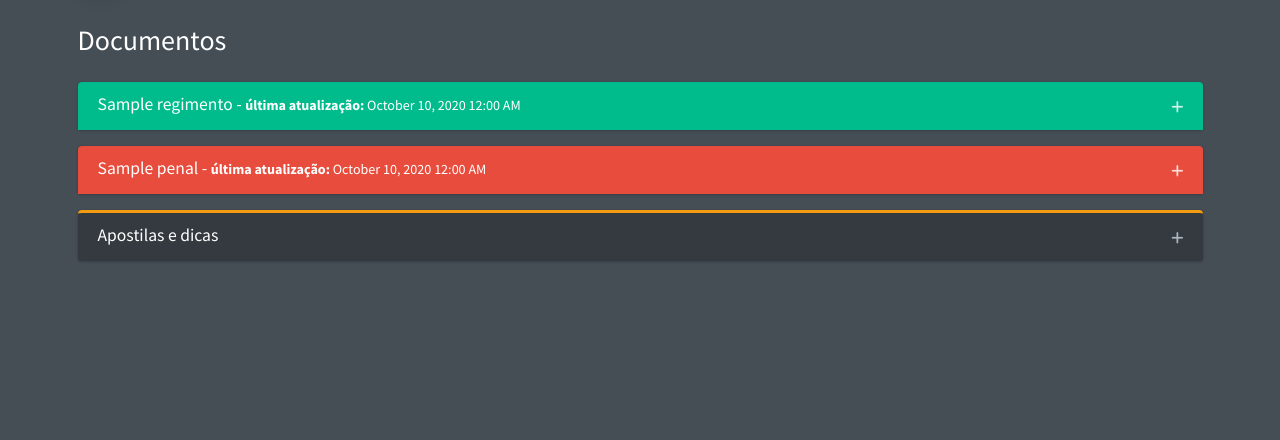
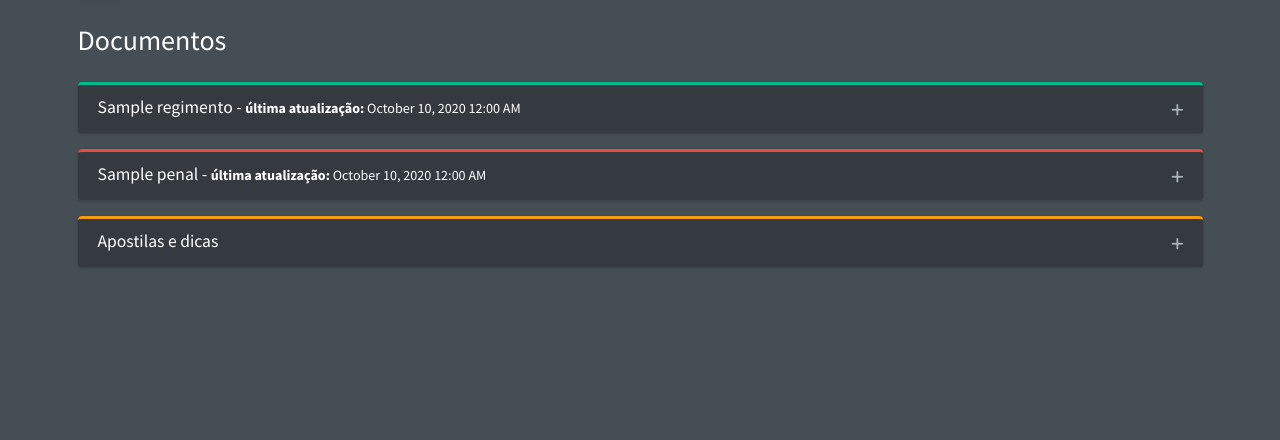
Before and after one commit to WictorP22/siteins5.0, a Flask app: template templates/docs.html in a window 1280 px wide. Shown: the part 57-497 px from the top of the page. Run offline with Flask 3, Linux system fonts and the light colour scheme; the template is opened without the code that fills it: most values are stand-ins (such as "Sample title", 1, 10 or a date in 2020); some libraries are stand-ins or nearby versions.

Commit message:
outline docs

```diff
--- a/templates/docs.html
+++ b/templates/docs.html
@@ -17,7 +17,7 @@
             <h3 class="mt-4 mb-4">Documentos</h3>
             <div class="row">
                 <div class="col-md-12">
-                    <div class="card card-success collapsed-card">
+                    <div class="card card-outline card-success collapsed-card">
                         <div class="card-header">
                           <h3 class="card-title">{{ regimento.Title }} - <small><b>última atualização:</b> {{moment.locale('pt-br')}} {{moment(regimento.Atualização).format('LLL')}}</small></h3>
 
@@ -33,7 +33,7 @@
                         </div>
                         <!-- /.card-body -->
                       </div>
-                      <div class="card card-danger collapsed-card">
+                      <div class="card card-outline card-danger collapsed-card">
                         <div class="card-header">
                           <h3 class="card-title">{{ penal.Title }} - <small><b>última atualização:</b> {{moment.locale('pt-br')}} {{moment(penal.Atualização).format('LLL')}}</small></h3>
 
```
